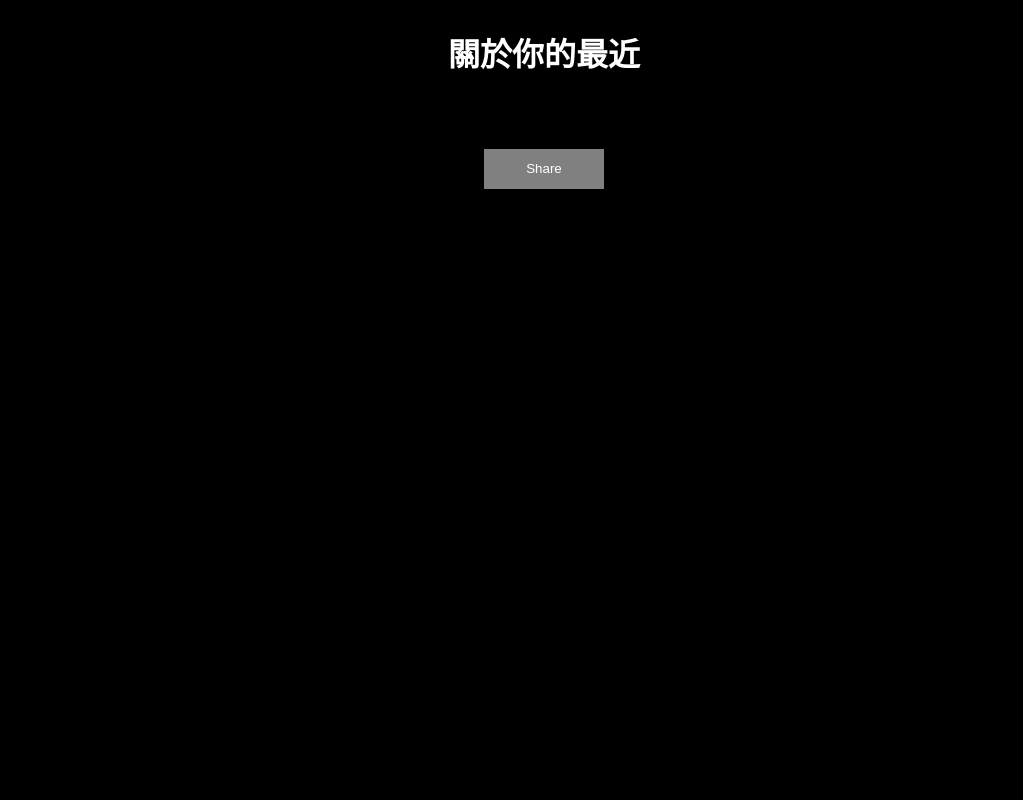
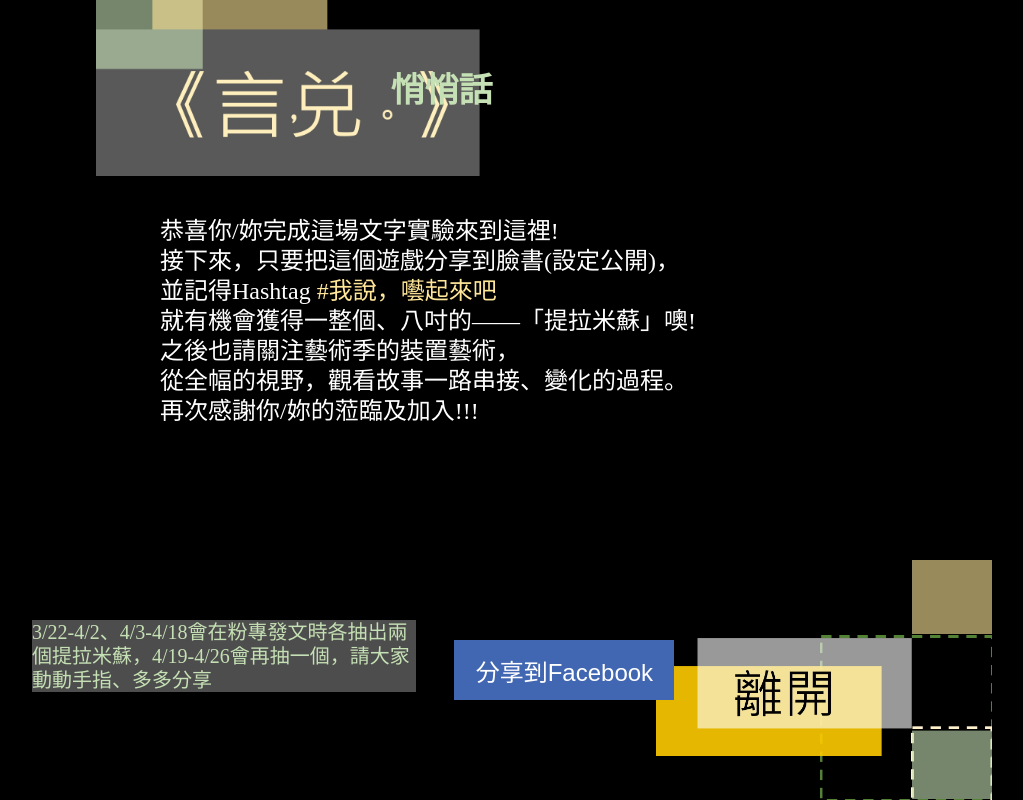
Before and after one commit to xuanlutw/NYMU-story, a website: page final.html in a window 1280 px wide. Shown: the whole page, without its empty margins (96-1119 px from the left). Drawn offline with Linux system fonts and the light colour scheme.

Commit message:
Rewrite ALL UI

```diff
--- a/final.html
+++ b/final.html
@@ -3,24 +3,42 @@
 
 <head>
     <meta charset="utf-8">
-    <title>關於你的最近</title>
+    <title>悄悄話</title>
 </head>
 
 <script>
 function share(){
-	const url = "https://story-nymu.herokuapp.com/share_meta.html?no=" + document.getElementById("no").innerHTML;
+	const url = "https://story-nymu.herokuapp.com/share_meta.html?no=" + document.getElementById("no").innerHTML + "&haha=" + Math.random();
 	const fb_window = window.open('http://www.facebook.com/share.php?u='.concat(encodeURIComponent(url)), 'fb', "height=200,width=200");
 }
 </script>
 
-<body bgcolor="#000000">
-    <div style="text-align:center;width:600px;height:auto;position:absolute;left: 50%;margin-left:-300px;">
-        <font color="#FFFFFF">
-            <h1>關於你的最近</h1></br>
-            <p id="about_you"></p></br>
-        </font>
-        <input type="button" value="Share" onclick="share()" style="width:120px;height:40px;border:2px white none;background-color:gray;color:white;">
-    </div>
+<body bgcolor="#000000" style="margin:0 auto;padding:0 auto;">
+    <img src="lt.jpg" style="position: fixed;top: 0;left: 15vw;height: 22vh">
+    <img src="rb3.jpg" style="position: fixed;top: 70vh;right: 15vw;height: 30vh" onclick="location.href='./index.html'">
+    <font color="#FFFFFF" style="font-family:'FZYaoti', 'Microsoft YaHei'">
+        <div style="position: fixed;top: 5vh;left: 38vw;">
+            <h1 style="font-size: 34px"><font color="#C5E0B4">悄悄話</font></h1>
+        </div>
+        <div style="position: fixed;top: 24vh;left: 20vw;">
+            <p style="font-size: 24px;line-height: 30px;text-align:left">
+                恭喜你/妳完成這場文字實驗來到這裡!</br>
+                接下來，只要把這個遊戲分享到臉書(設定公開)，</br>
+                並記得Hashtag <font color="#FFE699">#我說，囈起來吧</font></br>
+                就有機會獲得一整個、八吋的——「提拉米蘇」噢!</br>
+                之後也請關注藝術季的裝置藝術，</br>
+                從全幅的視野，觀看故事一路串接、變化的過程。</br>
+                再次感謝你/妳的蒞臨及加入!!!</br>
+            </p>
+        </div>
+        <div style="position: fixed;top: 75vh;left: 10vw;width: 30vw">
+            <p style="font-size: 20px;line-height: 24px;text-align:left;background-color: #4D4D4D"><font color='#C5E0B4'>
+            3/22-4/2、4/3-4/18會在粉專發文時各抽出兩個提拉米蘇，4/19-4/26會再抽一個，請大家動動手指、多多分享
+            </font></p>
+        </div>
+
+        <input type="button" value="分享到Facebook" onclick="share()" style="width:220px;height:60px;border:2px white none;background-color:#4267B2;color:white;position: fixed;left: 43vw;top: 80vh;font-size: 24px">
+    </font>
     <p id = "no" style = "display:none"></p>
 </body>
 
```
Also changed, not shown: index.html (+21 -10 lines), share_meta.html (+1 -1 lines), write_story.html (+18 -12 lines), logo.jpg, lt.jpg (added), rb1.jpg (added), rb2.jpg (added), rb3.jpg (added).
